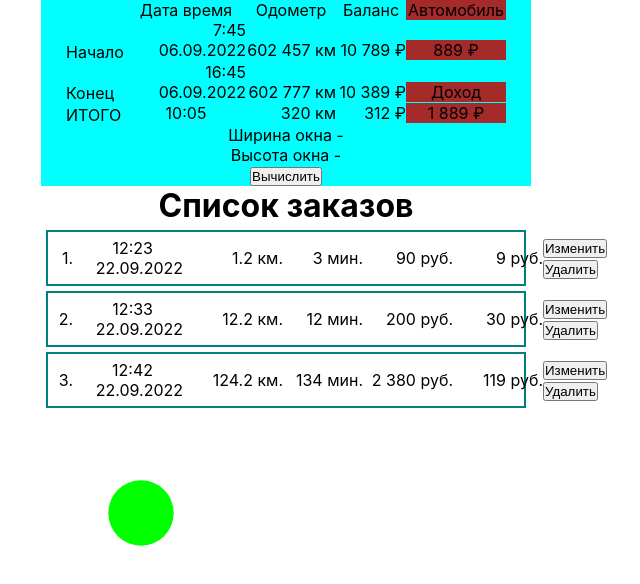
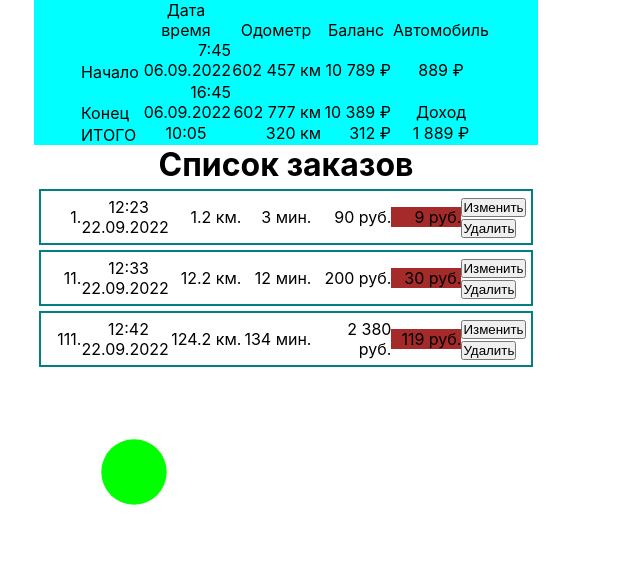
Before and after one commit to apwasilenko/bonus_app, a React (Create React App) app: page / in a window 1280 px wide. Shown: the top 584 px of the page, without its empty margins (354-994 px from the left). Built offline with nearby package versions, Linux system fonts and the light colour scheme.

Commit message:
Исправил размер под мобильный

```diff
--- a/src/App.js
+++ b/src/App.js
@@ -7,8 +7,8 @@ import './css/App.css';
 function App() {
   const [posts] = useState([
     { num: 1, time: '12:23', date:'22.09.2022', distance:'1.2', vremy:'3', summa:'90', comis:'9', },
-    { num: 2, time: '12:33', date:'22.09.2022', distance:'12.2', vremy:'12', summa:'200', comis:'30', },
-    { num: 3, time: '12:42', date:'22.09.2022', distance:'124.2', vremy:'134', summa:'2 380', comis:'119', },
+    { num: 11, time: '12:33', date:'22.09.2022', distance:'12.2', vremy:'12', summa:'200', comis:'30', },
+    { num: 111, time: '12:42', date:'22.09.2022', distance:'124.2', vremy:'134', summa:'2 380', comis:'119', },
   ])
   return (
     <div className="App">
--- a/src/components/Header.jsx
+++ b/src/components/Header.jsx
@@ -37,10 +37,10 @@ const Header = () => {
       <div id="right" class="md3">320 км</div>
       <div id="right" class="md4">312 ₽</div>
       <div id="center" class="md5">1 889 ₽</div>
-      <div class="mydiv1"></div>
+      {/* <div class="mydiv1"></div>
       <div>Ширина окна - {mywidth}</div>
       <div>Высота окна - {myheight}</div>
-      <button onClick={setStates}>Вычислить</button>
+      <button onClick={setStates}>Вычислить</button> */}
     </div>
 
   )
--- a/src/css/App.css
+++ b/src/css/App.css
@@ -10,5 +10,5 @@
 }
 
 .App {
-  max-width: 490px;
+  max-width: 525px;
 }
--- a/src/css/Header.css
+++ b/src/css/Header.css
@@ -15,7 +15,8 @@
 .md2 {
   margin: auto;
   display: inline-block;
-  width: 120px;
+  width: 90px;
+  /* background-color: brown; */
 }
 
 .md3 {
@@ -34,7 +35,6 @@
   margin: auto;
   display: inline-block;
   width: 100px;
-  background-color: brown;
 }
 
 #left {
--- a/src/css/PostItem.css
+++ b/src/css/PostItem.css
@@ -19,7 +19,8 @@
 .num_zakaz{
     display: block;
     margin: auto;
-    width: 20px;
+    width: 35px;
+
 }
 
 .time_zakaz{
@@ -31,32 +32,33 @@
 .date_zakaz{
     display: block;
     margin: auto;
-    width: 110px;
+    width: 85px;
 }
 
 .dist_zakaz{
     display: block;
     margin: auto;
-    width: 100px;
+    width: 75px;
 }
 
 
 .vremy_zakaz{
     display: block;
     margin: auto;
-    width: 80px;
+    width: 70px;
 }
 
 .summ_zakaz{
     display: block;
     margin: auto;
-    width: 90px;
+    width: 80px;
 }
 
 .comis_zakaz{
     display: block;
     margin: auto;
-    width: 90px;
+    width: 70px;
+    background-color: brown;
 }
 
 
```
